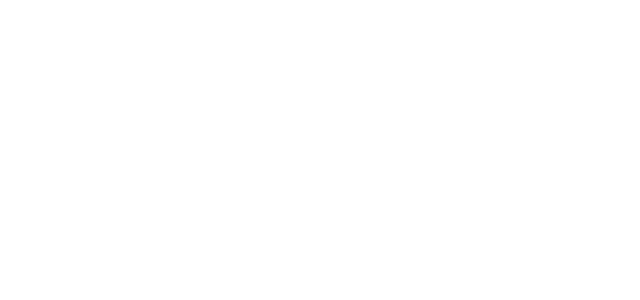
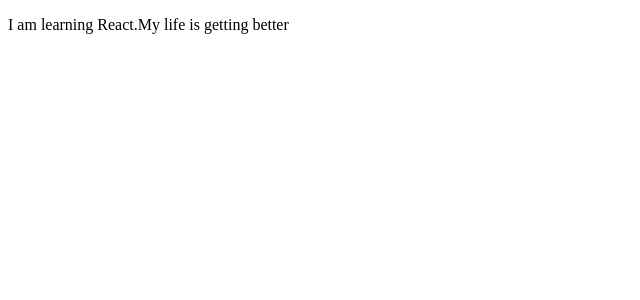
Before and after one commit to acciojob/render-component-react-deepak5230, a React app: page / in a window 1280 px wide. Shown: the top 300 px of the page, without its empty margins (0-640 px from the left). Built offline with nearby package versions, Linux system fonts and the light colour scheme.

Commit message:
finished

```diff
--- a/src/components/App.js
+++ b/src/components/App.js
@@ -1,9 +1,11 @@
 import React, {Component, useState} from "react";
 import '../styles/App.css';
-
+//dhbhfbdbhjdbhfbbdfj
 const App = () => {
   return (
-    <div id="main"></div>
+    <div id="main">
+      <p>I am learning React.My life is getting better</p>
+    </div>
   )
 }
 
--- a/src/styles/App.css
+++ b/src/styles/App.css
@@ -1,4 +1,4 @@
-h1 {
+/*h1 {
     color: #27aedb;
     text-align: center;
     }
@@ -9,4 +9,4 @@
     text-align: center;
     justify-content: center;
     align-items: center;
-}
+}*/
```
